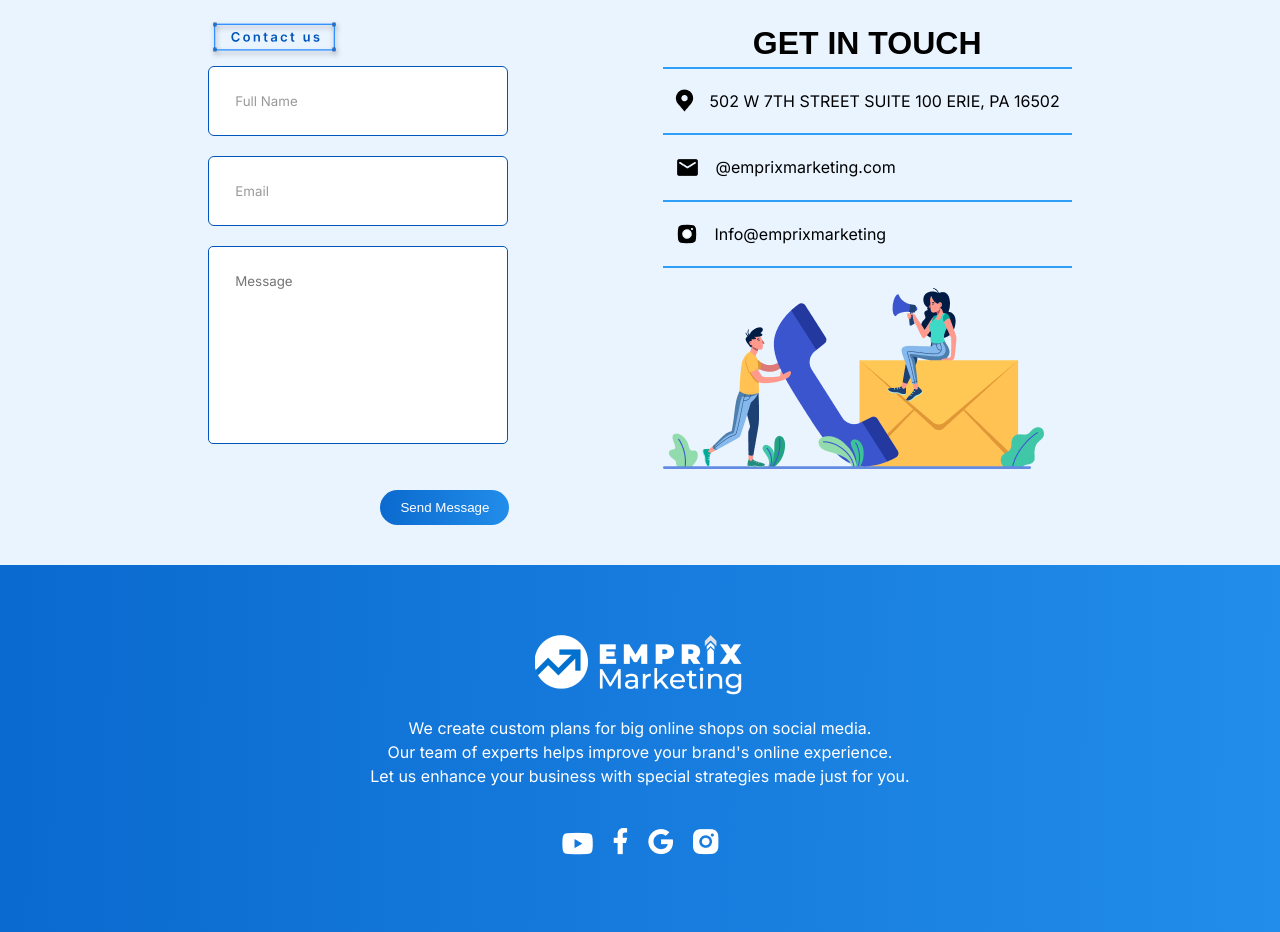
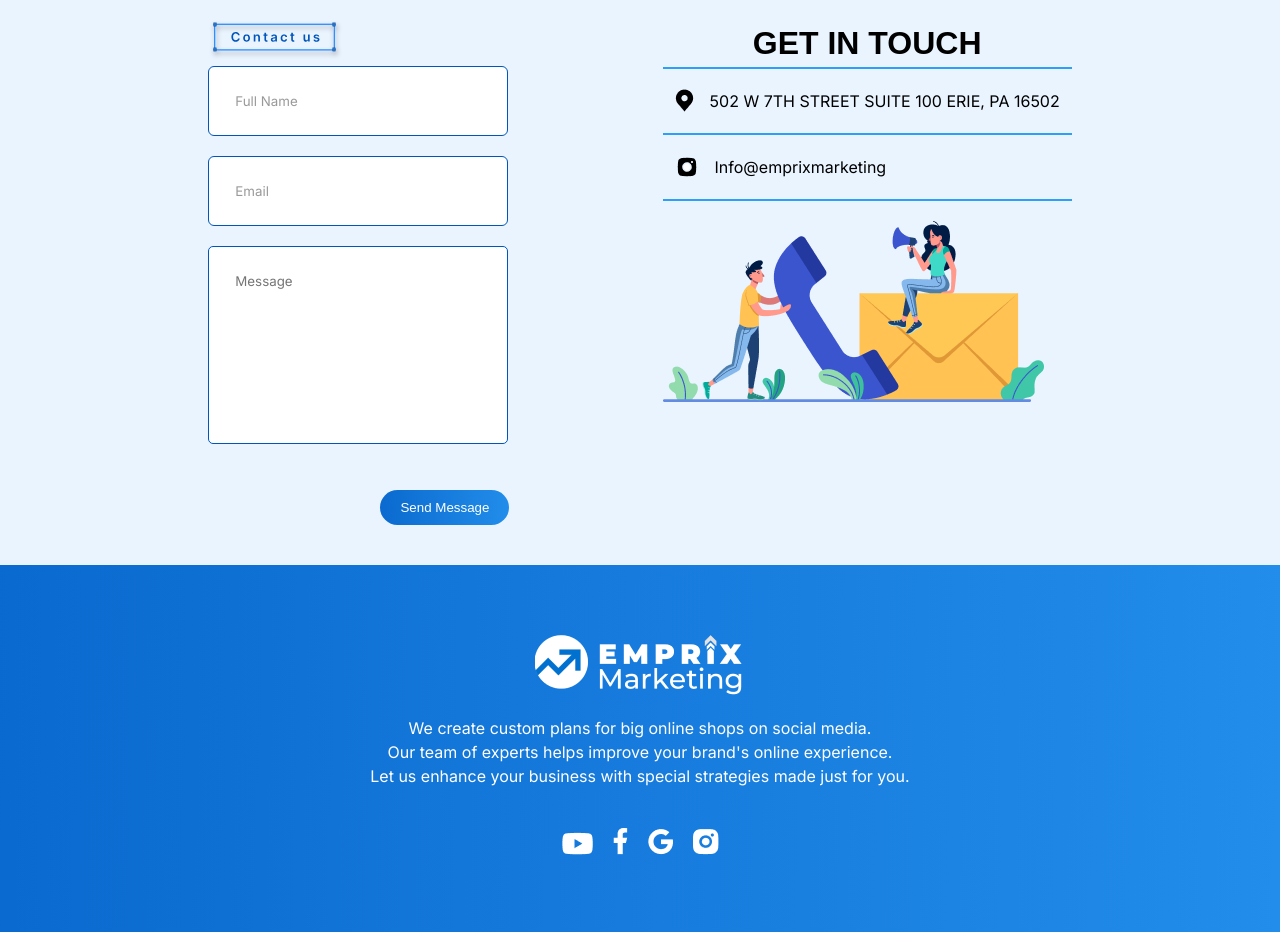
Before and after one commit to affanali2k3/emprix-marketing-updated, a React (Vite) app: page / in a window 1280 px wide. Shown: the part 5520-6452 px from the top of the page. Built offline with nearby package versions, Linux system fonts and the light colour scheme.

Commit message:
Update contactUs.tsx

```diff
--- a/src/components/contactUs/contactUs.tsx
+++ b/src/components/contactUs/contactUs.tsx
@@ -85,10 +85,6 @@ const ContactForm: React.FC = () => {
             <img src={vector} alt="" />
             <p>502 W 7TH STREET SUITE 100 ERIE, PA 16502</p>
         </div>
-        <div className="cellForm2">
-            <img src={icroundemail} alt="" />
-            <p>@emprixmarketing.com</p>
-        </div>
         <div className="cellForm3">
             <img src={basilinsta} alt="" />
             <p>Info@emprixmarketing</p>
```
